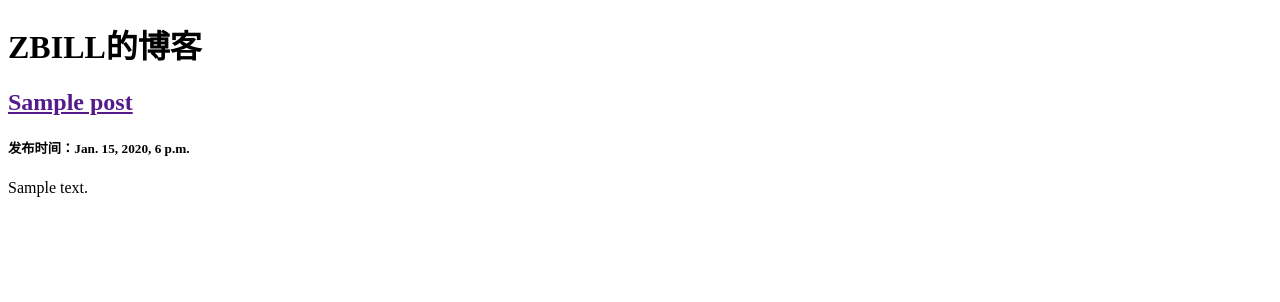
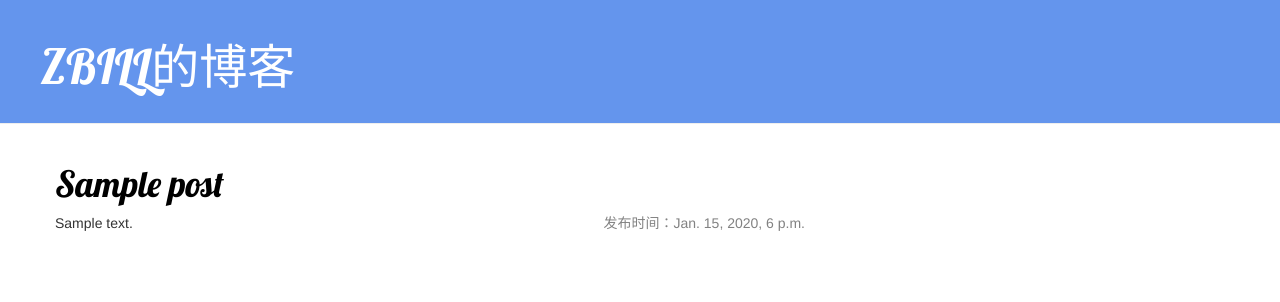
Before and after one commit to zbill/my-first-blog, a Django app: template blog/templates/blog/post_list.html in a window 1280 px wide. Shown: the top 302 px of the page. Run offline with Django 3.2, Linux system fonts and the light colour scheme; the template is opened without the code that fills it: values that come from a table or form of the project are taken from there, others are empty; tables that the repository leaves empty hold one stand-in row (values such as "Sample post"); some libraries are stand-ins or nearby versions.

Commit message:
美化页面 创建文章详情页

```diff
--- /dev/null
+++ b/blog/static/css/blog.css
@@ -0,0 +1,53 @@
+/*h1 a {
+    color: #999999;
+}
+h2 a {
+    font-family: Lobster;
+}
+h5 a {
+    color: mediumseagreen;
+}
+
+body {
+    padding-left: 20px;
+}*/
+
+.page-header {
+    background-color: cornflowerblue;
+    margin-top: 0;
+    padding: 20px 20px 20px 40px;
+}
+.page-header h1,.page-header h1 a,.page-header h1 a:visited,.page-header h1 a:active {
+    color: #ffffff;
+    font-size: 36pt;
+    text-decoration: none;
+}
+.content {
+    margin-left: 40px;
+}
+
+h1, h2, h3, h4 {
+    font-family: 'Lobster', cursive;
+}
+.date {
+    float: right;
+    color: #828282;
+}
+.save {
+    float: right;
+}
+.post-form textarea, .post-form input {
+    width: 100%;
+}
+.top-menu, .top-menu:hover, .top-menu:visited {
+    color: #ffffff;
+    float: right;
+    font-size: 26pt;
+    margin-right: 20px;
+}
+.post {
+    margin-bottom: 70px;
+}
+.post h1 a, .post h1 a:visited {
+    color: #000000;
+}
--- /dev/null
+++ b/blog/templates/blog/base.html
@@ -0,0 +1,25 @@
+{% load staticfiles %}
+<!DOCTYPE html>
+<html lang="en">
+<head>
+    <meta charset="UTF-8">
+    <title>ZBill's Blog</title>
+    <link rel="stylesheet" href="//maxcdn.bootstrapcdn.com/bootstrap/3.2.0/css/bootstrap.min.css">
+    <link rel="stylesheet" href="//maxcdn.bootstrapcdn.com/bootstrap/3.2.0/css/bootstrap-theme.min.css">
+    <link rel="stylesheet" href="{% static 'css/blog.css' %}">
+    <link rel="stylesheet" href="//fonts.googleapis.com/css?family=Lobster&subset=latin,latin-ext" type="text/css">
+</head>
+<body>
+    <div class="page-header">
+        <h1><a href="/">ZBILL的博客</a></h1>
+    </div>
+    <div class="content container">
+        <div class="row">
+            <div class="col-md-8">
+                {% block content %}
+                {% endblock %}
+            </div>
+        </div>
+    </div>
+</body>
+</html>
--- a/blog/templates/blog/post_list.html
+++ b/blog/templates/blog/post_list.html
@@ -1,19 +1,13 @@
-<!DOCTYPE html>
-<html lang="en">
-<head>
-    <meta charset="UTF-8">
-    <title>ZBill's Blog</title>
-</head>
-<body>
-    <div>
-        <h1><a herf="/">ZBILL的博客</a></h1>
-    </div>
+{% extends 'blog/base.html' %}
+
+{% block content %}
     {% for post in posts %}
-        <div>
-            <h2><a href="">{{ post.title }}</a> </h2>
-            <h5><a>发布时间：{{ post.published_date }}</a></h5>
+        <div class="post">
+            <h1><a href="{% url 'post_detail' post_id=post.id %}">{{ post.title }}</a></h1>
+            <div class="date">
+                发布时间：{{ post.published_date }}
+            </div>
             <p>{{ post.text|linebreaksbr }}</p>
         </div>
     {% endfor %}
-</body>
-</html>
+{% endblock %}
--- a/blog/urls.py
+++ b/blog/urls.py
@@ -2,5 +2,6 @@ from django.urls import path
 from . import views
 
 urlpatterns = [
-    path('', views.post_list, name='post_list')
+    path('', views.post_list, name='post_list'),
+    path('post/<post_id>', views.post_detail, name='post_detail')
 ]
```
Also changed, not shown: blog/templates/blog/404.html (added, +7 -0 lines), blog/templates/blog/post_detail.html (added, +15 -0 lines), blog/views.py (+6 -1 lines).
